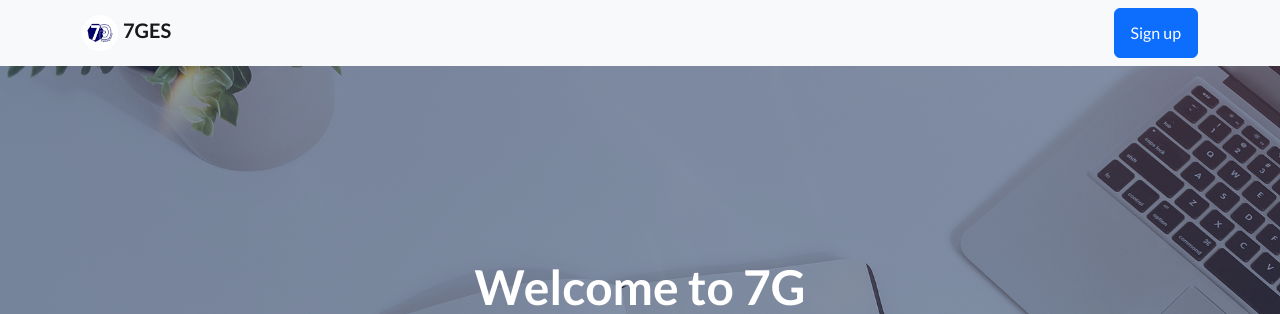
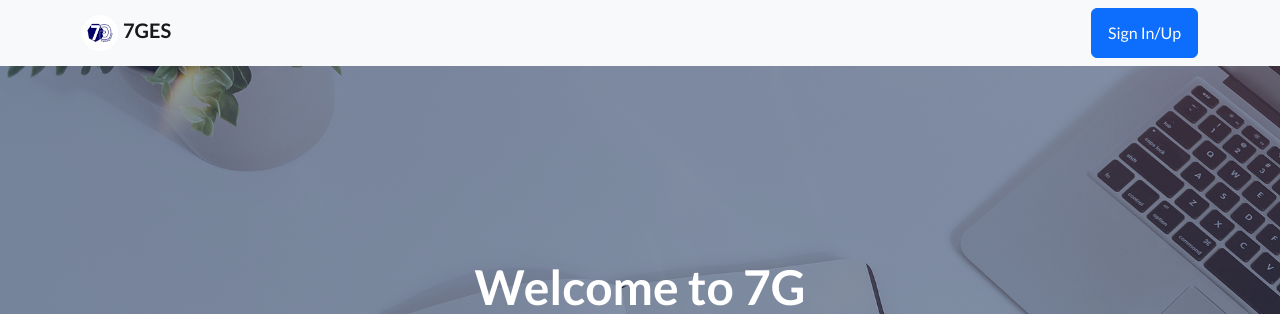
Before and after one commit to ahmedabdelrahman1/softwareproject, a PHP site: page / in a window 1280 px wide. Shown: the top 314 px of the page. Run offline with PHP 8.4, Linux system fonts and the light colour scheme; some libraries are stand-ins or nearby versions.

Commit message:
Update header.php

```diff
--- a/header.php
+++ b/header.php
@@ -3,6 +3,6 @@
                 <a class="navbar-brand fw-bold" href="index.html">
                     <img class="logo" src="static/assets/logo.jpg">7GES
                 </a>
-                <a class="btn btn-primary" href="courses.php">Sign up</a>
+                <a class="btn btn-primary" href="SIGNIN.php">Sign In/Up</a>
             </div>
         </nav>
```
